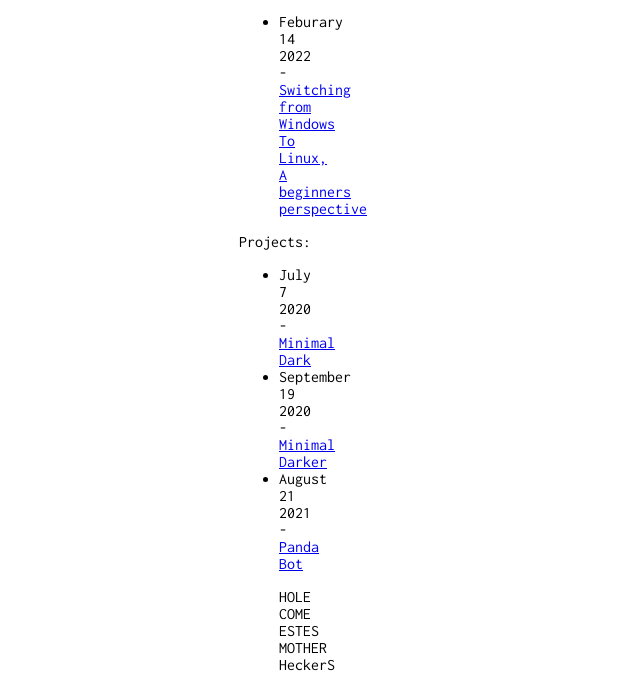
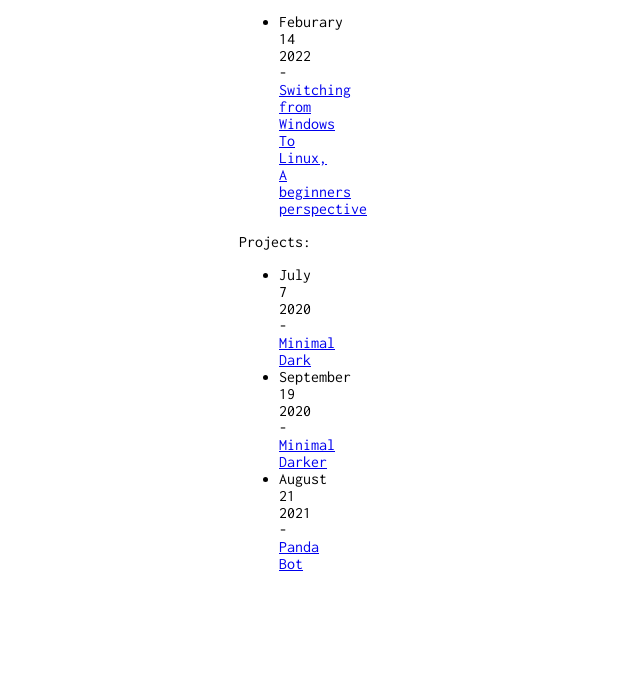
Before and after one commit to RileyTheDev/MinimalDark, a plain HTML site: page index.html in a window 1280 px wide. Shown: the part 148-837 px from the top of the page, without its empty margins (361-1001 px from the left). After the commit the page ends 800 px from the top, so only its background shows below. Drawn offline with Linux system fonts and the light colour scheme.

Commit message:
Update index.html

```diff
--- a/index.html
+++ b/index.html
@@ -52,5 +52,3 @@ style="font-size: 20px;"><a href="/me">about</a>  <a href="https://github.com/Ri
         <li>
             <span class="date">August 21 2021</span> - <a href="https://github.com/RileyTheDev/Panda-Bot">Panda Bot</a>
 	</li>
-
-<p> HOLE COME ESTES MOTHER HeckerS </p>
```
